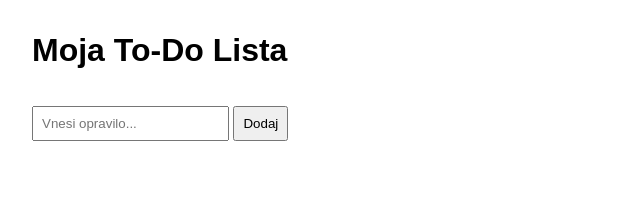
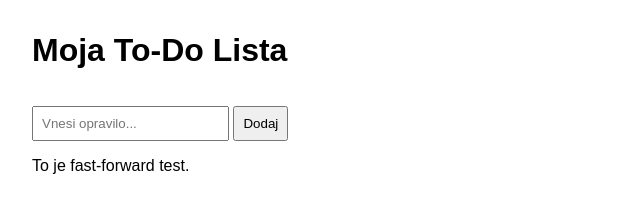
Before and after one commit to dina-ai-333/to-do-app, a plain HTML site: page index.html in a window 1280 px wide. Shown: the whole page, without its empty margins (0-640 px from the left). Drawn offline with Linux system fonts and the light colour scheme.

Commit message:
Dodano: test za fast-forward merge

```diff
--- a/index.html
+++ b/index.html
@@ -11,6 +11,8 @@
   <button onclick="dodajOpravilo()">Dodaj</button>
   <ul id="taskList"></ul>
 
+  <p>To je fast-forward test.</p>
+
   <script src="script.js"></script>
 </body>
 </html>
```
